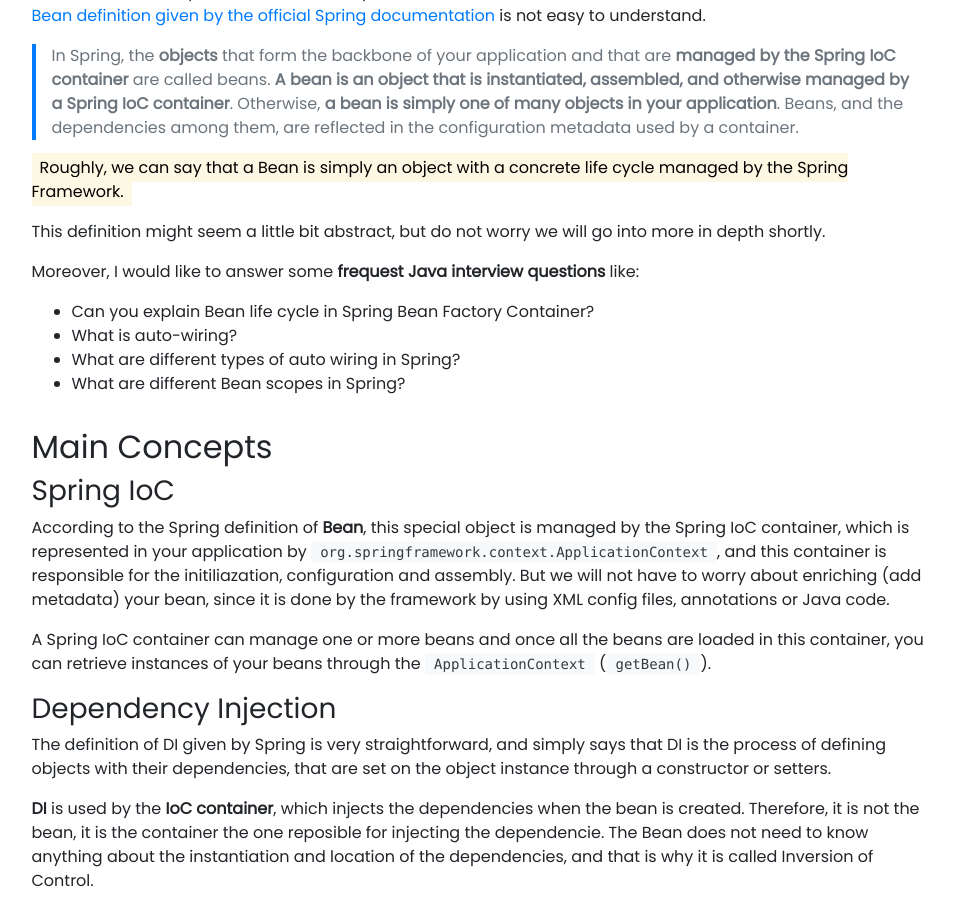
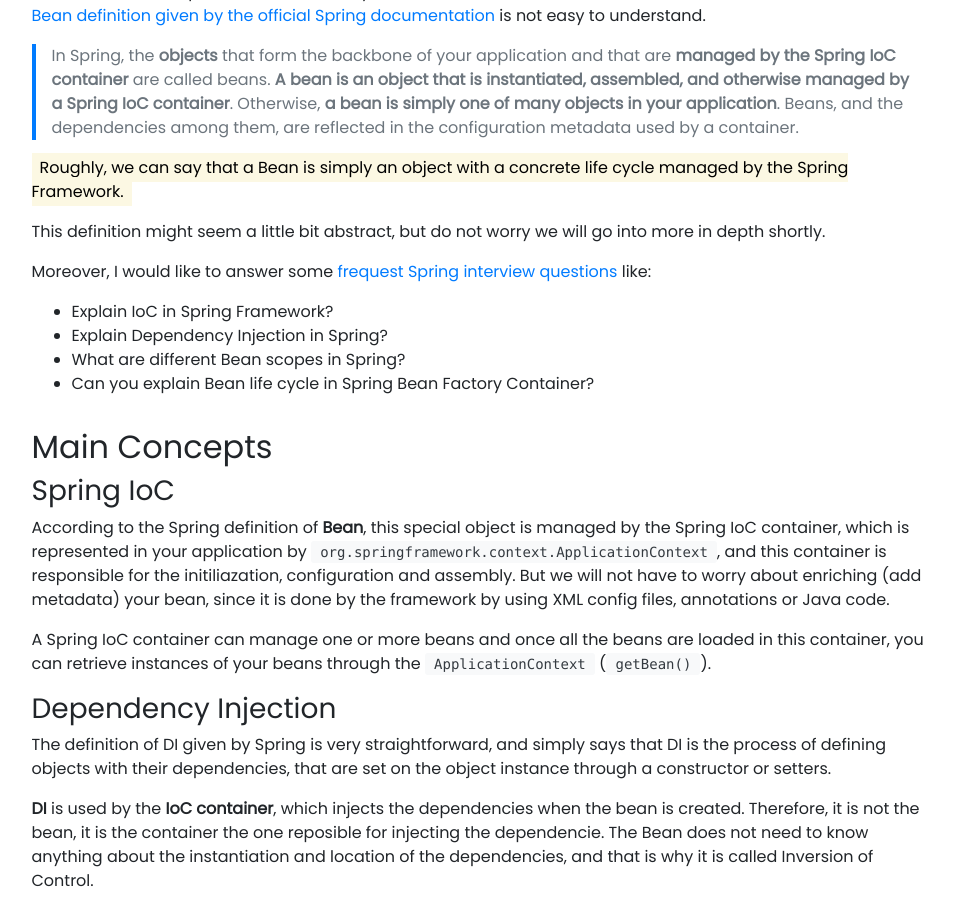
Before and after one commit to jackhman/sergio-martin-rubio-site, a Jekyll site: the page built from _posts/2019-04-15-spring-bean-lifecycle-fundamentals.md, in a window 1280 px wide and 900 px high, scrolled down 533 px. Shown: the whole window, without its empty margins (161-1115 px from the left). Built offline with Jekyll 4.4.1, drawn with Linux system fonts in a browser that asks for light colours; nearby versions of some CDN libraries; our own code applies the rules of GitHub Pages for plain Markdown files; comment, search, counter and statistics services are not loaded; some of the changed text lies outside the part shown.

Commit message:
update article

````diff
--- a/_posts/2019-04-15-spring-bean-lifecycle-fundamentals.md
+++ b/_posts/2019-04-15-spring-bean-lifecycle-fundamentals.md
@@ -23,12 +23,12 @@
 
 This definition might seem a little bit abstract, but do not worry we will go into more in depth shortly.
 
-Moreover, I would like to answer some **frequest Java interview questions** like:
+Moreover, I would like to answer some [frequest Spring interview questions](https://howtodoinjava.com/interview-questions/top-spring-interview-questions-with-answers/#ioc_in_spring) like:
 
+- Explain IoC in Spring Framework?
+- Explain Dependency Injection in Spring?
+- What are different Bean scopes in Spring?
 - Can you explain Bean life cycle in Spring Bean Factory Container?
-- What is auto-wiring?
-- What are different types of auto wiring in Spring?
-- What are different Bean scopes in Spring?
 
 ## Main Concepts
 
@@ -171,4 +171,5 @@
 ```
 
 Finally, **Spring** also provides a wide range of **Aware Interfaces** that let you indicate extra work that needs to be done during the **Bean lifecycle**. The **most important Aware interfaces** are: `ApplicationContextAware`, `ApplicationEventPublisherAware`, `BeanClassLoaderAware`, `BeanFactoryAware`, `BeanNameAware`, `BootstrapContextAware`, `LoadTimeWeaverAware`, `MessageSourceAware`, `NotificationPublisherAware`, `ResourceLoaderAware`, `ServletConfigAware`, `ServletContextAware`.
-\
+
+Further [documentation about Spring Lifecycle](https://docs.spring.io/spring/docs/current/spring-framework-reference/core.html#beans) is avaialable at the official site.
````
